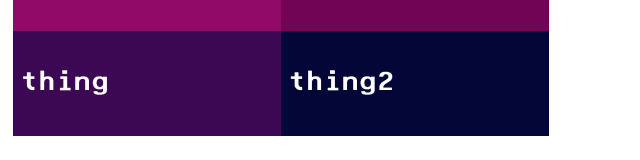
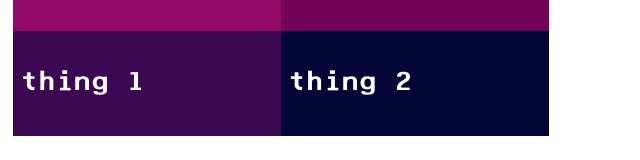
Before and after one commit to synnefon/personalsite, a React (Create React App) app: page /projects in a window 1280 px wide. Shown: the part 172-332 px from the top of the page, without its empty margins (0-640 px from the left). Built offline with nearby package versions, Linux system fonts and the light colour scheme.

Commit message:
updating link

```diff
--- a/src/Projects.js
+++ b/src/Projects.js
@@ -12,14 +12,14 @@ export default function Projects() {
           <a className="link-proj" href="https://thangs.com/designer/synnefon" rel="noreferrer">
             <p className="link-text">3D models</p>
           </a>
-          <a className="link-proj" href="http://3.128.170.87" rel="noreferrer">
+          <a className="link-proj" href="http://18.190.107.78" rel="noreferrer">
             <p className="link-text">shufflenator</p>
           </a>
-          <a className="link-proj" href="http://3.128.170.87" rel="noreferrer">
-            <p className="link-text">thing</p>
+          <a className="link-proj" href="http://18.190.107.78" rel="noreferrer">
+            <p className="link-text">thing 1</p>
           </a>
-          <a className="link-proj" href="http://3.128.170.87" rel="noreferrer">
-            <p className="link-text">thing2</p>
+          <a className="link-proj" href="http:/18.190.107.78" rel="noreferrer">
+            <p className="link-text">thing 2</p>
           </a>
         </div>
       </div>
```
